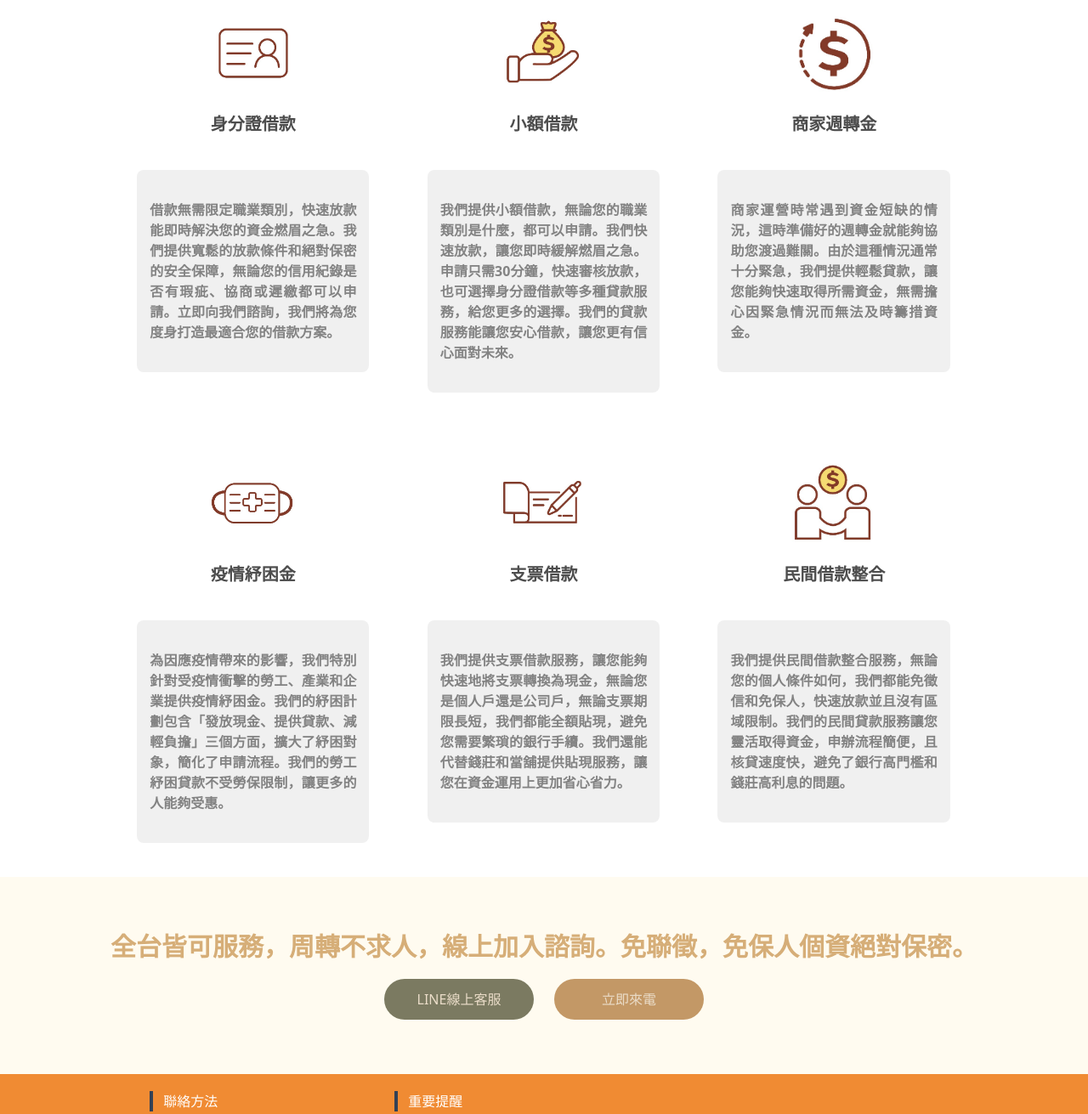
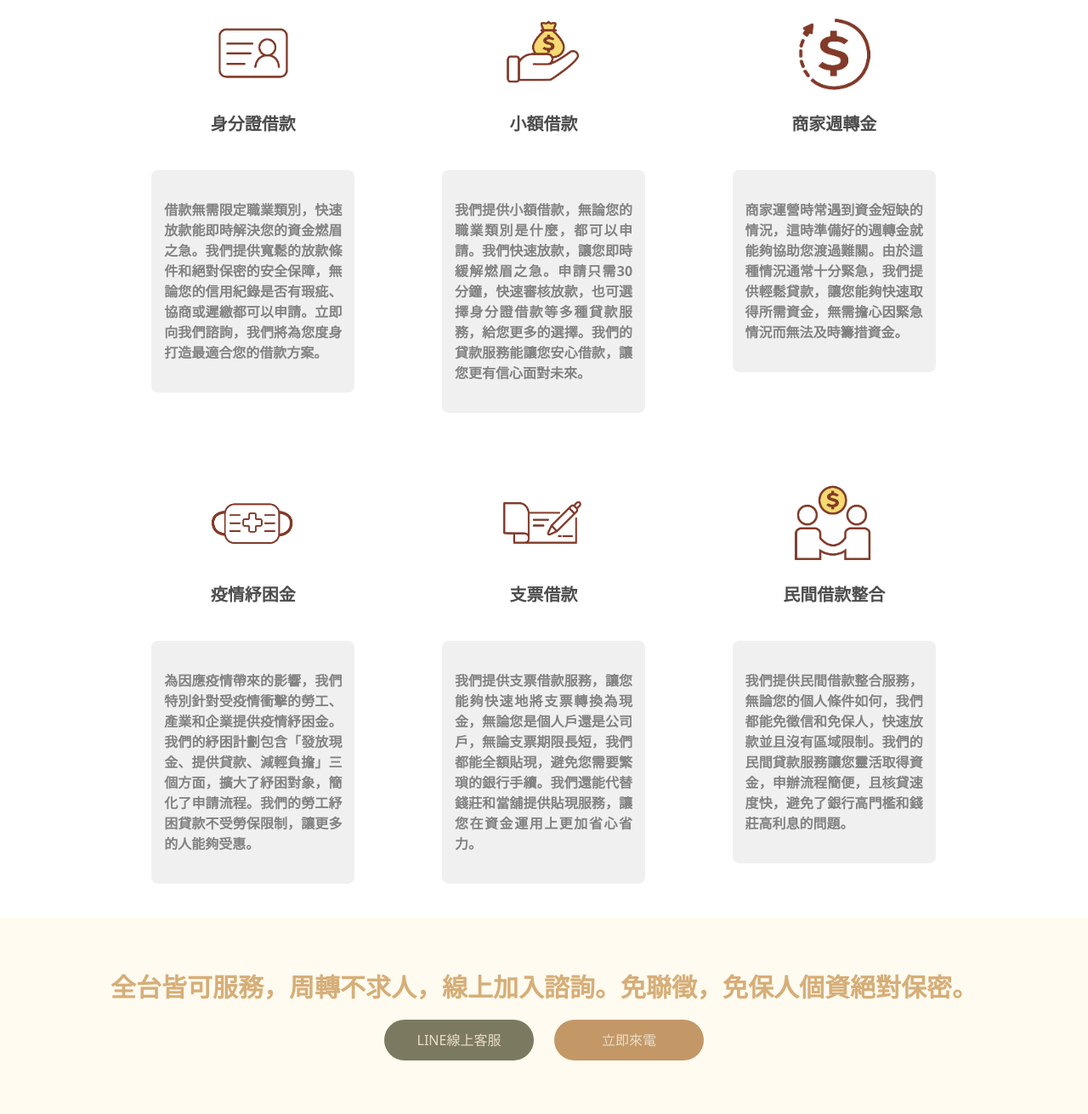
Before and after one commit to 13g7895123/bonus-loan, a PHP site: page / in a window 1280 px wide. Shown: the part 3272-4583 px from the top of the page at 85% size. Run offline with PHP 8.4, Linux system fonts and the light colour scheme; some libraries are stand-ins or nearby versions.

Commit message:
05250956

```diff
--- a/dist/output.css
+++ b/dist/output.css
@@ -548,15 +548,21 @@ video {
   color: rgb(131 131 131 / var(--tw-text-opacity));
 }
 
+@media (min-width: 320px) {
+  .inf2_p {
+    width: 50%;
+  }
+}
+
 @media (min-width: 640px) {
   .inf2_p {
-    width: 60%;
+    width: 30%;
   }
 }
 
 @media (min-width: 768px) {
   .inf2_p {
-    width: calc(85% - 40px);
+    width: 70%;
     padding-top: 35px;
     padding-bottom: 35px;
     padding-left: 15px;
--- a/index.php
+++ b/index.php
@@ -125,7 +125,7 @@
                     </div>
                     <div class='text-xl text-[#4d4d4d] font-semibold mb-10'>台北張先生<span class='ml-1 text-sm text-[#4d4d4d] font-semibold mb-10'>創業老闆</span></div>
                     <!-- <p class='md:w-[70%] sm:w-[60%] inf2_p'>初創業需要一份週轉金，五金百貨批貨需要先墊貨款，每常這樣墊也吃不消，有了易速貸，讓他的資金可以先支付代墊，終於不用這麼有壓力</p> -->
-                    <p class='md:w-[70%] sm:w-[60%] inf2_p'>初創業需要一份週轉金，五金百貨批貨需要先墊貨款，每常這樣墊也吃不消，有了易速貸，讓他的資金可以先支付代墊，終於不用這麼有壓力</p>
+                    <p class='inf2_p'>初創業需要一份週轉金，五金百貨批貨需要先墊貨款，每常這樣墊也吃不消，有了易速貸，讓他的資金可以先支付代墊，終於不用這麼有壓力</p>
                 </div>
                 <!-- 2 -->
                 <div class='w-[50%] md:w-[33.3%] sm:w-full min-[320px]:w-full flex flex-col items-center my-[40px]'>
@@ -165,7 +165,7 @@
                         <img src='./asset/img/tax-inspector.png' class='w-[100px] h-auto'>
                     </div>
                     <div class='text-xl text-[#4d4d4d] font-semibold mb-10'>彰化張先生<span class='ml-1 text-sm text-[#4d4d4d] font-semibold mb-10'>退休</span></div>
-                    <p class='md:w-[70%] sm:w-[60%] inf2_p'>年輕就退休的張先生，因為股票投資失利，但又不想跟親友借錢，後來看到易速貸，與專人聯繫，成功舒緩短期資金的壓力</p>
+                    <p class='inf2_p'>年輕就退休的張先生，因為股票投資失利，但又不想跟親友借錢，後來看到易速貸，與專人聯繫，成功舒緩短期資金的壓力</p>
                 </div>
             </div>
         </div>
@@ -264,48 +264,51 @@
         <div class='w-[95%] max-w-[1080px]' >
             <div class='title w-full flex justify-center mb-10'>服務項目</div>
             <div class='w-[95%] flex flex-wrap mx-auto'>
-                <div class='w-[50%] md:w-[33.3%] sm:w-full mix-[320px]:w-full
-                            flex flex-col items-center my-[40px]'>
+                <div class='w-[50%] md:w-[33.3%] sm:w-full min-[320px]:w-full flex flex-col items-center my-[40px]'>
                     <div class='w-[100px] h-[100px] flex justify-center items-center mb-5'>
                         <img src='./asset/img/5.PNG' class='w-[100px] h-auto'>
                     </div>
                     <div class='text-xl text-[#4d4d4d] font-semibold mb-10'>身分證借款</div>
-                    <p class='md:w-[80%] sm:w-1/2 min-[320px]:w-[60%] inf2_p'>借款無需限定職業類別，快速放款能即時解決您的資金燃眉之急。我們提供寬鬆的放款條件和絕對保密的安全保障，無論您的信用紀錄是否有瑕疵、協商或遲繳都可以申請。立即向我們諮詢，我們將為您度身打造最適合您的借款方案。</p>
+                    <p class='inf2_p'>借款無需限定職業類別，快速放款能即時解決您的資金燃眉之急。我們提供寬鬆的放款條件和絕對保密的安全保障，無論您的信用紀錄是否有瑕疵、協商或遲繳都可以申請。立即向我們諮詢，我們將為您度身打造最適合您的借款方案。</p>
                 </div>
-                <div class='w-[50%] md:w-[33.3%] sm:w-full mix-[320px]:w-full flex flex-col items-center my-[40px]'>
+                <div class='w-[50%] md:w-[33.3%] sm:w-full min-[320px]:w-full flex flex-col items-center my-[40px]'>
                     <div class='w-[100px] h-[100px] flex justify-center items-center mb-5'>
                         <img src='./asset/img/6.PNG' class='w-[100px] h-auto'>
                     </div>
                     <div class='text-xl text-[#4d4d4d] font-semibold mb-10'>小額借款</div>
-                    <p class='md:w-[80%] sm:w-[60%] min-[320px]:w-[60%] inf2_p'>我們提供小額借款，無論您的職業類別是什麼，都可以申請。我們快速放款，讓您即時緩解燃眉之急。申請只需30分鐘，快速審核放款，也可選擇身分證借款等多種貸款服務，給您更多的選擇。我們的貸款服務能讓您安心借款，讓您更有信心面對未來。</p>
+                    <p class='inf2_p'>我們提供小額借款，無論您的職業類別是什麼，都可以申請。我們快速放款，讓您即時緩解燃眉之急。申請只需30分鐘，快速審核放款，也可選擇身分證借款等多種貸款服務，給您更多的選擇。我們的貸款服務能讓您安心借款，讓您更有信心面對未來。</p>
                 </div>
-                <div class='w-[50%] md:w-[33.3%] sm:w-full mix-[320px]:w-full flex flex-col items-center my-[40px]'>
+                <!-- 3 -->
+                <div class='w-[50%] md:w-[33.3%] sm:w-full min-[320px]:w-full flex flex-col items-center my-[40px]'>
                     <div class='w-[100px] h-[100px] flex justify-center items-center mb-5'>
                         <img src='./asset/img/7.PNG' class='w-[100px] h-auto'>
                     </div>
                     <div class='text-xl text-[#4d4d4d] font-semibold mb-10'>商家週轉金</div>
-                    <p class='md:w-[80%] sm:w-[60%] min-[320px]:w-[60%] inf2_p'>商家運營時常遇到資金短缺的情況，這時準備好的週轉金就能夠協助您渡過難關。由於這種情況通常十分緊急，我們提供輕鬆貸款，讓您能夠快速取得所需資金，無需擔心因緊急情況而無法及時籌措資金。</p>
+                    <p class='inf2_p'>商家運營時常遇到資金短缺的情況，這時準備好的週轉金就能夠協助您渡過難關。由於這種情況通常十分緊急，我們提供輕鬆貸款，讓您能夠快速取得所需資金，無需擔心因緊急情況而無法及時籌措資金。</p>
                 </div>
-                <div class='w-[50%] md:w-[33.3%] sm:w-full mix-[320px]:w-full flex flex-col items-center my-[40px]'>
+                <!-- 4 -->
+                <div class='w-[50%] md:w-[33.3%] sm:w-full min-[320px]:w-full flex flex-col items-center my-[40px]'>
                     <div class='w-[100px] h-[100px] flex justify-center items-center mb-5'>
                         <img src='./asset/img/8.PNG' class='w-[100px] h-auto'>
                     </div>
                     <div class='text-xl text-[#4d4d4d] font-semibold mb-10'>疫情紓困金</div>
-                    <p class='md:w-[80%] sm:w-[60%] min-[320px]:w-[60%] inf2_p'>為因應疫情帶來的影響，我們特別針對受疫情衝擊的勞工、產業和企業提供疫情紓困金。我們的紓困計劃包含「發放現金、提供貸款、減輕負擔」三個方面，擴大了紓困對象，簡化了申請流程。我們的勞工紓困貸款不受勞保限制，讓更多的人能夠受惠。</p>
+                    <p class='inf2_p'>為因應疫情帶來的影響，我們特別針對受疫情衝擊的勞工、產業和企業提供疫情紓困金。我們的紓困計劃包含「發放現金、提供貸款、減輕負擔」三個方面，擴大了紓困對象，簡化了申請流程。我們的勞工紓困貸款不受勞保限制，讓更多的人能夠受惠。</p>
                 </div>
-                <div class='w-[50%] md:w-[33.3%] sm:w-full mix-[320px]:w-full flex flex-col items-center my-[40px]'>
+                <!-- 5 -->
+                <div class='w-[50%] md:w-[33.3%] sm:w-full min-[320px]:w-full flex flex-col items-center my-[40px]'>
                     <div class='w-[100px] h-[100px] flex justify-center items-center mb-5'>
                         <img src='./asset/img/9.PNG' class='w-[100px] h-auto'>
                     </div>
                     <div class='text-xl text-[#4d4d4d] font-semibold mb-10'>支票借款</div>
-                    <p class='md:w-[80%] sm:w-[60%] min-[320px]:w-[60%] inf2_p'>我們提供支票借款服務，讓您能夠快速地將支票轉換為現金，無論您是個人戶還是公司戶，無論支票期限長短，我們都能全額貼現，避免您需要繁瑣的銀行手續。我們還能代替錢莊和當舖提供貼現服務，讓您在資金運用上更加省心省力。</p>
+                    <p class='inf2_p'>我們提供支票借款服務，讓您能夠快速地將支票轉換為現金，無論您是個人戶還是公司戶，無論支票期限長短，我們都能全額貼現，避免您需要繁瑣的銀行手續。我們還能代替錢莊和當舖提供貼現服務，讓您在資金運用上更加省心省力。</p>
                 </div>
-                <div class='w-[50%] md:w-[33.3%] sm:w-full mix-[320px]:w-full flex flex-col items-center my-[40px]'>
+                <!-- 6 -->
+                <div class='w-[50%] md:w-[33.3%] sm:w-full min-[320px]:w-full flex flex-col items-center my-[40px]'>
                     <div class='w-[100px] h-[100px] flex justify-center items-center mb-5'>
                         <img src='./asset/img/10.PNG' class='w-[100px] h-auto'>
                     </div>
                     <div class='text-xl text-[#4d4d4d] font-semibold mb-10'>民間借款整合</div>
-                    <p class='md:w-[80%] sm:w-[60%] min-[320px]:w-[60%] inf2_p'>我們提供民間借款整合服務，無論您的個人條件如何，我們都能免徵信和免保人，快速放款並且沒有區域限制。我們的民間貸款服務讓您靈活取得資金，申辦流程簡便，且核貸速度快，避免了銀行高門檻和錢莊高利息的問題。</p>
+                    <p class='inf2_p'>我們提供民間借款整合服務，無論您的個人條件如何，我們都能免徵信和免保人，快速放款並且沒有區域限制。我們的民間貸款服務讓您靈活取得資金，申辦流程簡便，且核貸速度快，避免了銀行高門檻和錢莊高利息的問題。</p>
                 </div>
             </div>
         </div>
--- a/src/input.css
+++ b/src/input.css
@@ -10,6 +10,6 @@
         @apply w-[132px] h-[132px] border border-slate-500 rounded-full flex justify-center items-center;
     }
     .inf2_p{
-        @apply w-[calc(85%-10px)] md:w-[calc(85%-40px)] sm:w-[60%] text-[#838383] text-justify font-semibold py-3 md:py-[35px] px-3 md:px-[15px] bg-[#e5e5e594] rounded-lg
+        @apply w-[calc(85%-10px)] md:w-[70%] sm:w-[30%] min-[320px]:w-[50%] text-[#838383] text-justify font-semibold py-3 md:py-[35px] px-3 md:px-[15px] bg-[#e5e5e594] rounded-lg
     }
 }
```
